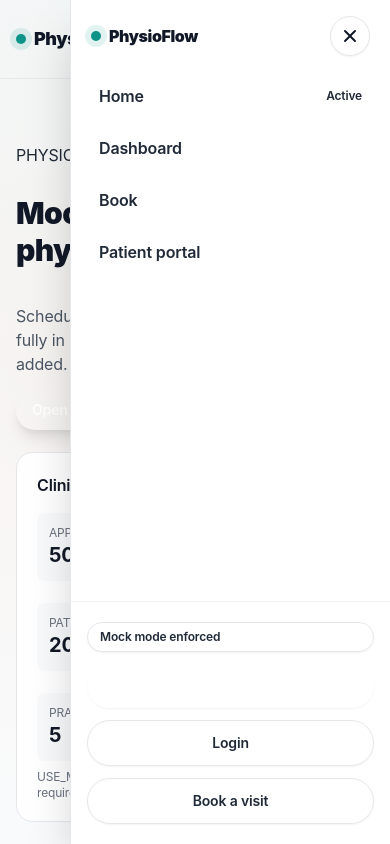
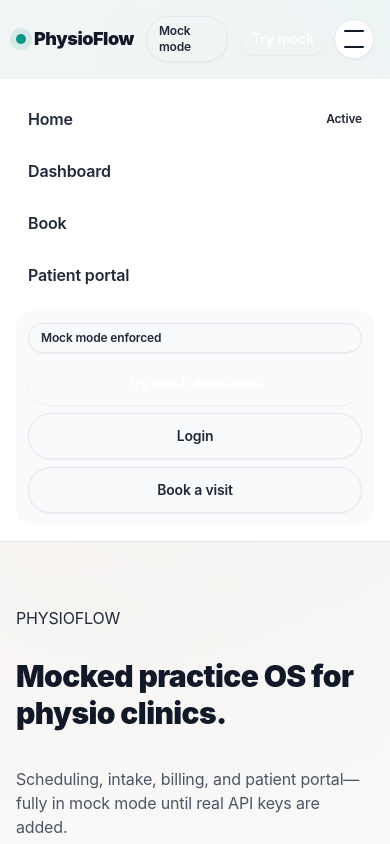
Before and after one commit to mindfreakzerox/physioflow-fe, a Next.js app: page / in a window 390 px wide. Both pictures are taken after a click on the button "Menu". Shown: the top 844 px of the page. Built offline with nearby package versions, Linux system fonts and the light colour scheme.

Commit message:
Improve mobile nav dropdown

```diff
--- a/components/layout/Navbar.tsx
+++ b/components/layout/Navbar.tsx
@@ -1,4 +1,4 @@
-'use client';
+"use client";
 
 import Link from 'next/link';
 import { usePathname } from 'next/navigation';
@@ -58,8 +58,12 @@ export function Navbar() {
         </nav>
 
         <div className="hidden items-center gap-2 text-sm md:flex">
-          <Link className="rounded-full border border-gray-200 px-3 py-1.5 text-gray-800 shadow-sm hover:bg-gray-50" href="/login">Login</Link>
-          <Link className="rounded-full bg-teal-600 px-3.5 py-1.5 font-semibold text-white shadow-sm hover:bg-teal-700" href="/dashboard">Try mock</Link>
+          <Link className="rounded-full border border-gray-200 px-3 py-1.5 text-gray-800 shadow-sm hover:bg-gray-50" href="/login">
+            Login
+          </Link>
+          <Link className="rounded-full bg-teal-600 px-3.5 py-1.5 font-semibold text-white shadow-sm hover:bg-teal-700" href="/dashboard">
+            Try mock
+          </Link>
         </div>
 
         <div className="flex items-center gap-2 md:hidden">
@@ -88,46 +92,10 @@ export function Navbar() {
         </div>
       </div>
 
-      <div
-        className={`md:hidden ${open ? 'pointer-events-auto' : 'pointer-events-none'} fixed inset-0 z-20 transition-[opacity,backdrop-filter] duration-200 ${
-          open ? 'bg-gray-900/40 backdrop-blur-sm opacity-100' : 'opacity-0'
-        }`}
-        onClick={() => setOpen(false)}
-        aria-hidden
-      />
-
-      <aside
-        className={`md:hidden fixed right-0 top-0 z-30 flex h-full w-80 max-w-[84vw] transform flex-col border-l border-gray-200 bg-white shadow-2xl transition-transform duration-200 ${
-          open ? 'translate-x-0' : 'translate-x-full'
-        }`}
-        aria-hidden={!open}
-      >
-        <div className="flex items-center justify-between px-5 py-4">
-          <div className="flex items-center gap-2 text-base font-black tracking-tight text-gray-900">
-            <span
-              className="h-2.5 w-2.5 rounded-full"
-              style={{ background: 'var(--accent)', boxShadow: '0 0 0 6px rgba(13, 148, 136, 0.12)' }}
-              aria-hidden
-            />
-            PhysioFlow
-          </div>
-          <button
-            type="button"
-            onClick={() => setOpen(false)}
-            className="inline-flex h-10 w-10 items-center justify-center rounded-full border border-gray-200 bg-white text-gray-900 shadow-sm"
-            aria-label="Close navigation menu"
-          >
-            <span className="sr-only">Close</span>
-            <svg xmlns="http://www.w3.org/2000/svg" className="h-5 w-5" viewBox="0 0 20 20" fill="currentColor">
-              <path
-                fillRule="evenodd"
-                d="M4.293 4.293a1 1 0 011.414 0L10 8.586l4.293-4.293a1 1 0 111.414 1.414L11.414 10l4.293 4.293a1 1 0 01-1.414 1.414L10 11.414l-4.293 4.293a1 1 0 01-1.414-1.414L8.586 10 4.293 5.707a1 1 0 010-1.414z"
-                clipRule="evenodd"
-              />
-            </svg>
-          </button>
-        </div>
-        <div className="flex flex-col gap-1 px-4 pb-4">
+      {open && (
+        <div className="md:hidden border-t border-gray-100 bg-white shadow-[0_18px_38px_rgba(31,41,55,0.16)]">
+          <div className="mx-auto max-w-6xl space-y-3 px-4 py-4">
+            <div className="flex flex-col gap-1">
               {navLinks.map((link) => {
                 const active = pathname === link.href || pathname.startsWith(`${link.href}/`);
                 return (
@@ -146,21 +114,33 @@ export function Navbar() {
                 );
               })}
             </div>
-        <div className="mt-auto flex flex-col gap-3 border-t border-gray-100 px-4 py-5">
+
+            <div className="flex flex-col gap-2 rounded-2xl bg-gray-50 px-3 py-3">
               <span className="inline-flex w-fit items-center rounded-full border border-amber-200 bg-amber-50 px-3 py-1.5 text-xs font-semibold text-amber-800 shadow-sm">
                 Mock mode enforced
               </span>
-          <Link className="w-full rounded-full bg-teal-600 px-4 py-3 text-center text-sm font-semibold text-white shadow-sm hover:bg-teal-700" href="/dashboard">
+              <Link
+                className="w-full rounded-full bg-teal-600 px-4 py-3 text-center text-sm font-semibold text-white shadow-sm hover:bg-teal-700"
+                href="/dashboard"
+              >
                 Try mock dashboard
               </Link>
-          <Link className="w-full rounded-full border border-gray-200 px-4 py-3 text-center text-sm font-semibold text-gray-800 shadow-sm hover:bg-gray-50" href="/login">
+              <Link
+                className="w-full rounded-full border border-gray-200 px-4 py-3 text-center text-sm font-semibold text-gray-800 shadow-sm hover:bg-gray-100"
+                href="/login"
+              >
                 Login
               </Link>
-          <Link className="w-full rounded-full border border-teal-100 bg-teal-50 px-4 py-3 text-center text-sm font-semibold text-teal-800 shadow-sm hover:bg-teal-100" href="/book/physioflow-demo">
+              <Link
+                className="w-full rounded-full border border-teal-100 bg-teal-50 px-4 py-3 text-center text-sm font-semibold text-teal-800 shadow-sm hover:bg-teal-100"
+                href="/book/physioflow-demo"
+              >
                 Book a visit
               </Link>
             </div>
-      </aside>
+          </div>
+        </div>
+      )}
     </header>
   );
 }
```
Lines whose indentation alone changed are shown as unchanged.
